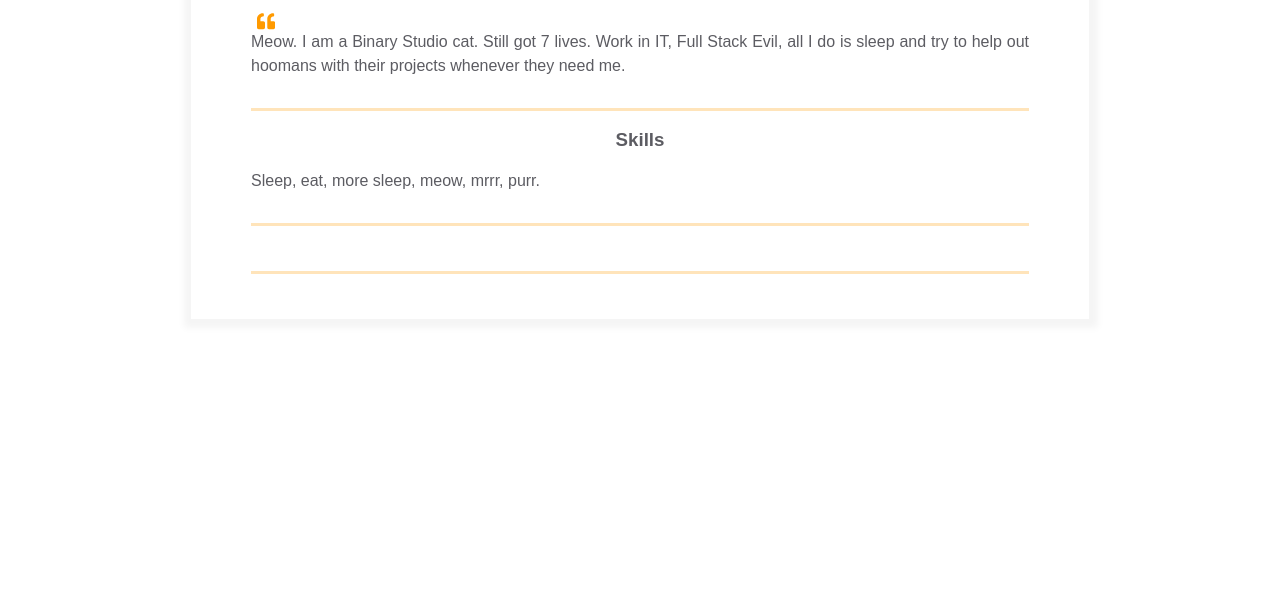
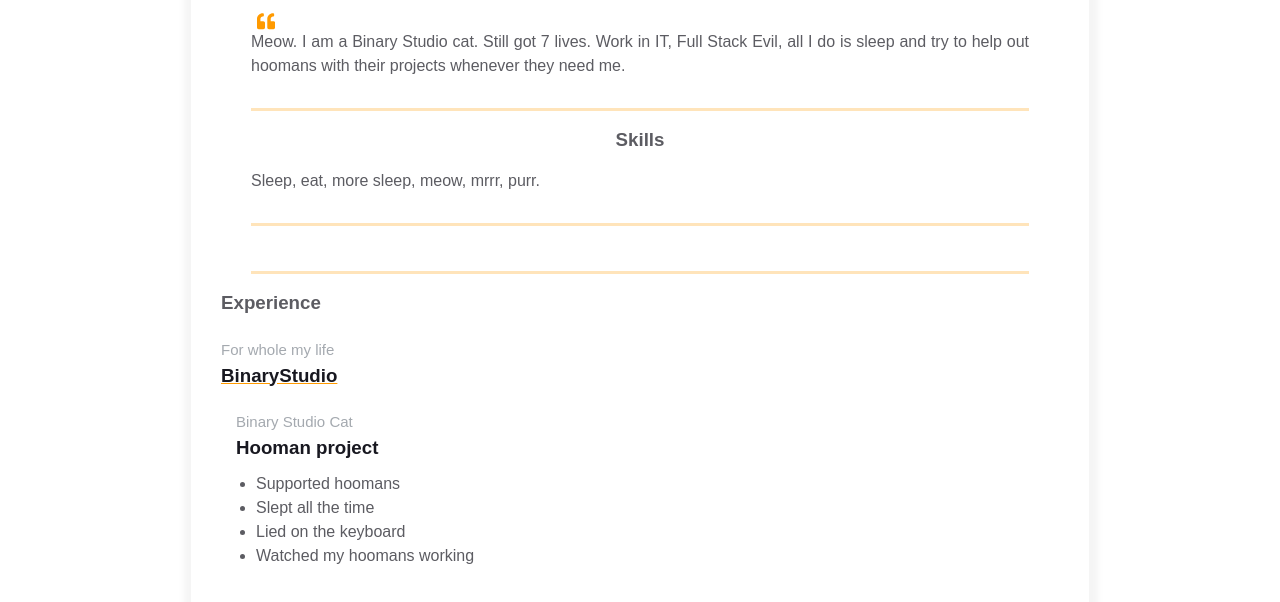
Before and after one commit to oskreduard/homepage, a plain HTML site: page index.html in a window 1280 px wide. Shown: the part 362-964 px from the top of the page. Before the commit the page ends 800 px from the top, so only its background shows below. Drawn offline with Linux system fonts and the light colour scheme.

Commit message:
Adding Experience details

```diff
--- a/index.html
+++ b/index.html
@@ -92,6 +92,25 @@
                   </div>
                 </div>
             </div>
+
+            <h3 class="experiences__header">Experience</h3>
+                <div class="experiences__company">
+                    <div class="experiences__company-header">
+                        <span class="experiences__company-header-durability">For whole my life</span>
+                        <h3 class="experiences__company-header-name">BinaryStudio</h3>
+                    </div>
+
+                    <div class="experiences__company-project">
+                        <span class="experiences__company-project-role"> Binary Studio Cat </span>
+                        <h3 class="experiences__company-project-name">Hooman project</h3>
+                        <ul class="experiences__company-project-responsibilities">
+                        <li>Supported hoomans</li>
+                        <li>Slept all the time</li>
+                        <li>Lied on the keyboard</li>
+                        <li>Watched my hoomans working</li>
+                        </ul>
+                    </div>
+            </div>
           </div>
         </div>
     </main>
```
